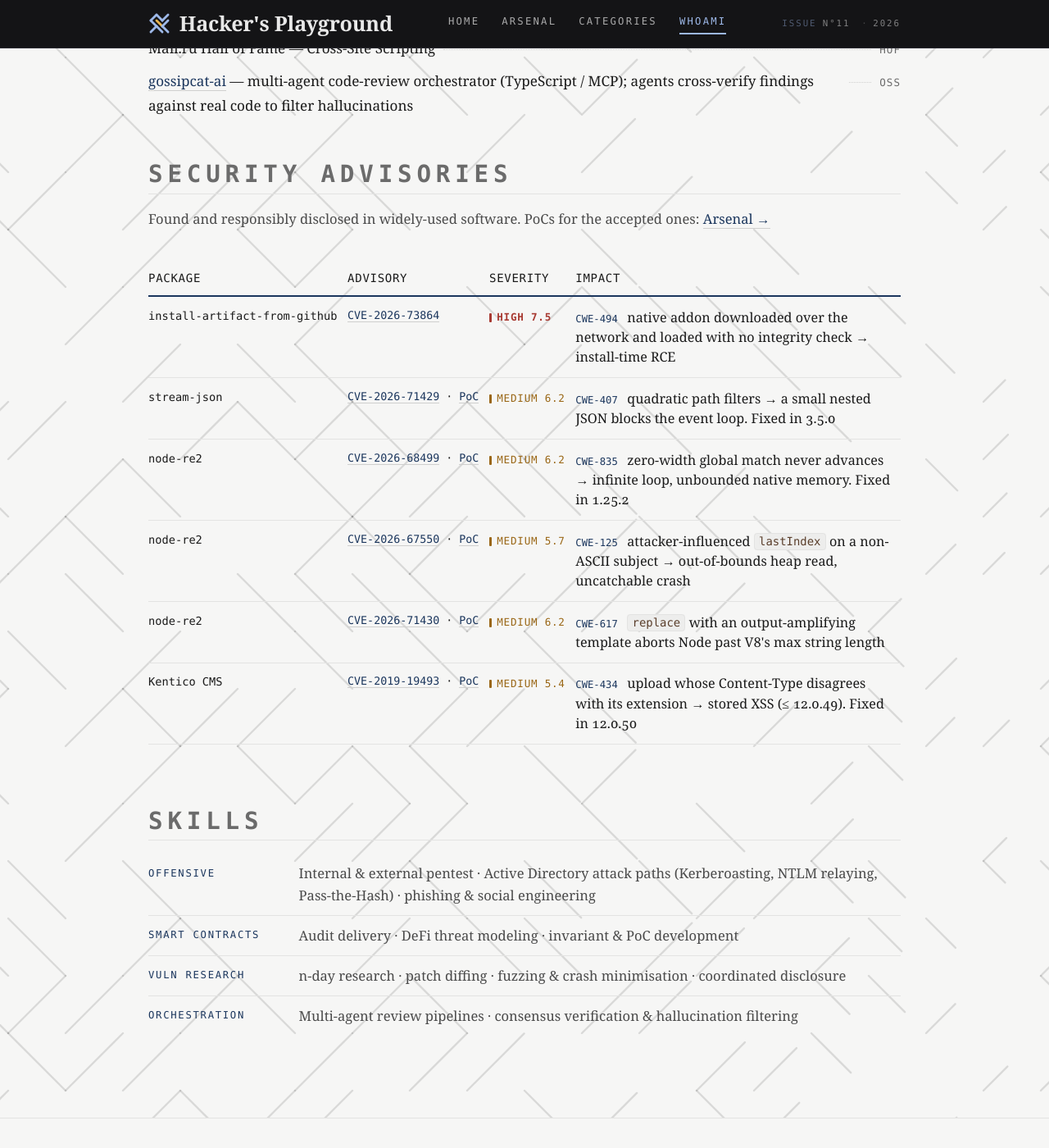
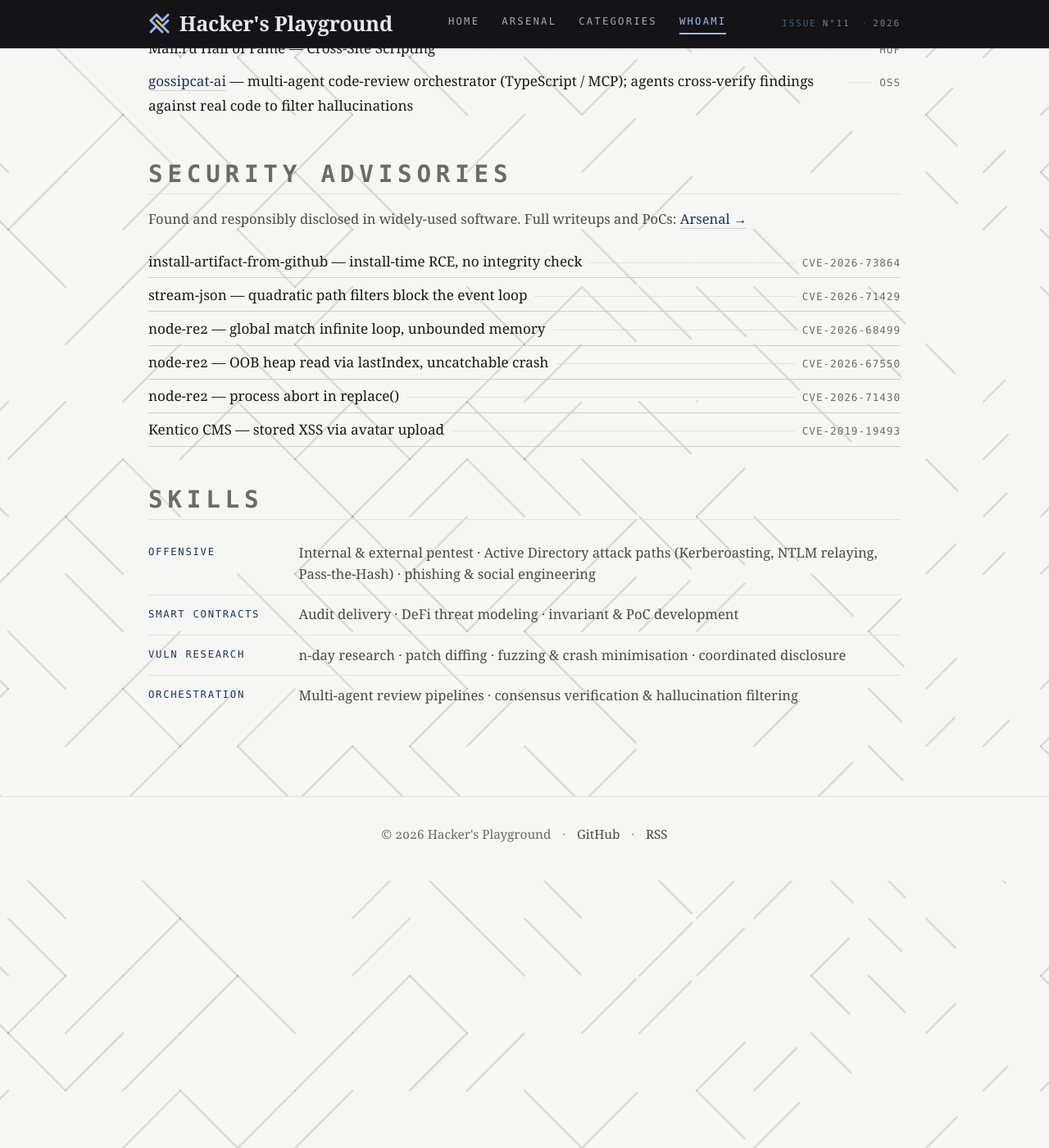
Before and after one commit to ataberk-xyz/ataberk-xyz.github.io, a Jekyll site: the page built from about.md, in a window 1280 px wide and 1400 px high, scrolled down 1383 px. Shown: the whole window at 82% size. Built offline with Jekyll 4.4.1, drawn with Linux system fonts in a browser that asks for light colours.

Commit message:
feat(arsenal): release CVE-2026-73864 PoC, CVSS badges, trim About duplication
- Publish the fuller install-artifact-from-github PoC as a new public gist
  (gist.github.com/ataberk-xyz/e28f6d221e4d745da1773f6d17e3b8e4) — the
  original was secret and GitHub's API doesn't support toggling an existing
  gist's visibility, so this is a fresh gist with the local machine path in
  run-poc.sh genericized (was hardcoded to a personal absolute path).
  cve-2026-73864 moves from embargoed -> accepted in arsenal.yml.
- Add a CVSS severity badge (color-coded, fixed hex not the light/dark
  --sev-* tokens since the terminal surface is always dark — same reason
  .ledger-block already does this) to each ls row, not just the cat detail.
- about.md: the Security advisories table fully duplicated Arsenal now that
  all 6 entries have PoC links. Replaced the 4-column .adv table with a
  compact dotted-leader index (reusing the existing .ai-row/.about-index
  pattern from the Recognition section above it) linking out to /arsenal
  for full detail — About stays a credential summary, Arsenal owns the
  PoC/technical detail.

Co-Authored-By: Claude Sonnet 5 <noreply@anthropic.com>

```diff
--- a/_includes/arsenal-terminal.html
+++ b/_includes/arsenal-terminal.html
@@ -24,6 +24,7 @@
     {%- else -%}
     <span class="at-desc">{{ e.desc }}</span>
     {%- endif -%}
+    <span class="at-sev {{ e.severity_class }}">{{ e.severity }}</span>
   </div>
   {%- endfor -%}
   <br>
@@ -63,7 +64,8 @@
       return '<div class="at-row' + (i===active?' active':'') + '" data-i="' + i + '">' +
         '<span class="at-status ' + e.status + '">' + e.status + '</span>' +
         '<span class="at-file">' + esc(e.file) + '</span>' +
-        descHTML + '</div>';
+        descHTML +
+        '<span class="at-sev ' + e.severity_class + '">' + esc(e.severity) + '</span></div>';
     }).join('');
   }
   function fmHTML(e){
--- a/_sass/kami/_components.scss
+++ b/_sass/kami/_components.scss
@@ -355,7 +355,18 @@ a.ai-row:hover .ai-fill { border-bottom-color: var(--accent); }
   .at-status.accepted  { color: var(--code-bg); background: #7FB88A; }
   .at-status.embargoed { color: var(--ink-3); background: var(--code-border); }
   .at-file { color: var(--code-fg); }
-  .at-desc { color: var(--ink-3); }
+  .at-desc { color: var(--ink-3); flex: 1; }
+  // CVSS badge in the ls listing. --sev-high/--sev-med flip per light/dark
+  // site palette, but this row always sits on --code-bg (dark in both) —
+  // same reason .ledger-block's .sev uses fixed hexes instead of the tokens.
+  .at-sev {
+    font-size: 0.7rem;
+    white-space: nowrap;
+    margin-left: auto;
+    padding-left: 0.8rem;
+  }
+  .at-sev.sev-med  { color: #E8B44F; }
+  .at-sev.sev-high { color: #E0655C; font-weight: 700; }
   .at-redact {
     display: inline-block;
     background: var(--ink-4);
@@ -369,8 +380,8 @@ a.ai-row:hover .ai-fill { border-bottom-color: var(--accent); }
   .at-key  { color: var(--accent-on-code); }
   .at-val  { color: var(--code-fg); }
   .at-val.dim { color: var(--ink-3); }
-  .at-val.sev-med  { color: var(--sev-med); }
-  .at-val.sev-high { color: var(--sev-high); font-weight: 700; }
+  .at-val.sev-med  { color: #E8B44F; }
+  .at-val.sev-high { color: #E0655C; font-weight: 700; }
   .at-val.withheld { color: var(--ink-4); font-style: italic; }
   .at-fm a { color: var(--accent-warn); text-decoration: none; border-bottom: 1px dotted var(--accent-warn); }
 
--- a/about.md
+++ b/about.md
@@ -43,51 +43,14 @@ description: "Senior Security Engineer at Midas. 7+ years across smart contract
 </div>
 
 <h2 class="about-h">Security advisories</h2>
-<p class="about-note">Found and responsibly disclosed in widely-used software. PoCs for the accepted ones: <a href="/arsenal">Arsenal →</a></p>
-<div class="adv-wrap">
-<table class="adv">
-  <thead>
-    <tr><th>Package</th><th>Advisory</th><th>Severity</th><th>Impact</th></tr>
-  </thead>
-  <tbody>
-    <tr>
-      <td>install-artifact-from-github</td>
-      <td><a href="https://github.com/uhop/install-artifact-from-github/security/advisories/GHSA-88q3-gch3-5396">CVE-2026-73864</a></td>
-      <td><span class="sv sv-high">HIGH 7.5</span></td>
-      <td><span class="cwe">CWE-494</span> native addon downloaded over the network and loaded with no integrity check → install-time RCE</td>
-    </tr>
-    <tr>
-      <td>stream-json</td>
-      <td><a href="https://github.com/uhop/stream-json/security/advisories/GHSA-528h-pc64-c93x">CVE-2026-71429</a> · <a href="https://gist.github.com/ataberk-xyz/f0ec3110ea3a6a648b782c4ed1501a48">PoC</a></td>
-      <td><span class="sv sv-med">MEDIUM 6.2</span></td>
-      <td><span class="cwe">CWE-407</span> quadratic path filters → a small nested JSON blocks the event loop. Fixed in 3.5.0</td>
-    </tr>
-    <tr>
-      <td>node-re2</td>
-      <td><a href="https://github.com/uhop/node-re2/security/advisories/GHSA-6hxr-mr5r-9836">CVE-2026-68499</a> · <a href="https://gist.github.com/ataberk-xyz/db45c80f4e60d4fad3b7ee30a4c7e3f4">PoC</a></td>
-      <td><span class="sv sv-med">MEDIUM 6.2</span></td>
-      <td><span class="cwe">CWE-835</span> zero-width global match never advances → infinite loop, unbounded native memory. Fixed in 1.25.2</td>
-    </tr>
-    <tr>
-      <td>node-re2</td>
-      <td><a href="https://github.com/uhop/node-re2/security/advisories/GHSA-ff84-5f28-78qj">CVE-2026-67550</a> · <a href="https://gist.github.com/ataberk-xyz/09c4f0675b592f30764bfabcc258eece">PoC</a></td>
-      <td><span class="sv sv-med">MEDIUM 5.7</span></td>
-      <td><span class="cwe">CWE-125</span> attacker-influenced <code>lastIndex</code> on a non-ASCII subject → out-of-bounds heap read, uncatchable crash</td>
-    </tr>
-    <tr>
-      <td>node-re2</td>
-      <td><a href="https://github.com/uhop/node-re2/security/advisories/GHSA-8hcv-x26h-mcgp">CVE-2026-71430</a> · <a href="https://gist.github.com/ataberk-xyz/a80e56d278351af58b7ac22a0c6d47a7">PoC</a></td>
-      <td><span class="sv sv-med">MEDIUM 6.2</span></td>
-      <td><span class="cwe">CWE-617</span> <code>replace</code> with an output-amplifying template aborts Node past V8's max string length</td>
-    </tr>
-    <tr>
-      <td>Kentico CMS</td>
-      <td><a href="https://nvd.nist.gov/vuln/detail/CVE-2019-19493">CVE-2019-19493</a> · <a href="https://gist.github.com/ataberk-xyz/54a783f6bbd4e7b213c1680a84cc290a">PoC</a></td>
-      <td><span class="sv sv-med">MEDIUM 5.4</span></td>
-      <td><span class="cwe">CWE-434</span> upload whose Content-Type disagrees with its extension → stored XSS (≤ 12.0.49). Fixed in 12.0.50</td>
-    </tr>
-  </tbody>
-</table>
+<p class="about-note">Found and responsibly disclosed in widely-used software. Full writeups and PoCs: <a href="/arsenal">Arsenal →</a></p>
+<div class="about-index">
+  <a class="ai-row" href="https://github.com/uhop/install-artifact-from-github/security/advisories/GHSA-88q3-gch3-5396"><span class="ai-name">install-artifact-from-github — install-time RCE, no integrity check</span><span class="ai-fill"></span><span class="ai-tag">CVE-2026-73864</span></a>
+  <a class="ai-row" href="https://github.com/uhop/stream-json/security/advisories/GHSA-528h-pc64-c93x"><span class="ai-name">stream-json — quadratic path filters block the event loop</span><span class="ai-fill"></span><span class="ai-tag">CVE-2026-71429</span></a>
+  <a class="ai-row" href="https://github.com/uhop/node-re2/security/advisories/GHSA-6hxr-mr5r-9836"><span class="ai-name">node-re2 — global match infinite loop, unbounded memory</span><span class="ai-fill"></span><span class="ai-tag">CVE-2026-68499</span></a>
+  <a class="ai-row" href="https://github.com/uhop/node-re2/security/advisories/GHSA-ff84-5f28-78qj"><span class="ai-name">node-re2 — OOB heap read via lastIndex, uncatchable crash</span><span class="ai-fill"></span><span class="ai-tag">CVE-2026-67550</span></a>
+  <a class="ai-row" href="https://github.com/uhop/node-re2/security/advisories/GHSA-8hcv-x26h-mcgp"><span class="ai-name">node-re2 — process abort in replace()</span><span class="ai-fill"></span><span class="ai-tag">CVE-2026-71430</span></a>
+  <a class="ai-row" href="https://nvd.nist.gov/vuln/detail/CVE-2019-19493"><span class="ai-name">Kentico CMS — stored XSS via avatar upload</span><span class="ai-fill"></span><span class="ai-tag">CVE-2019-19493</span></a>
 </div>
 
 <h2 class="about-h">Skills</h2>
```
Also changed, not shown: _data/arsenal.yml (+4 -3 lines).
